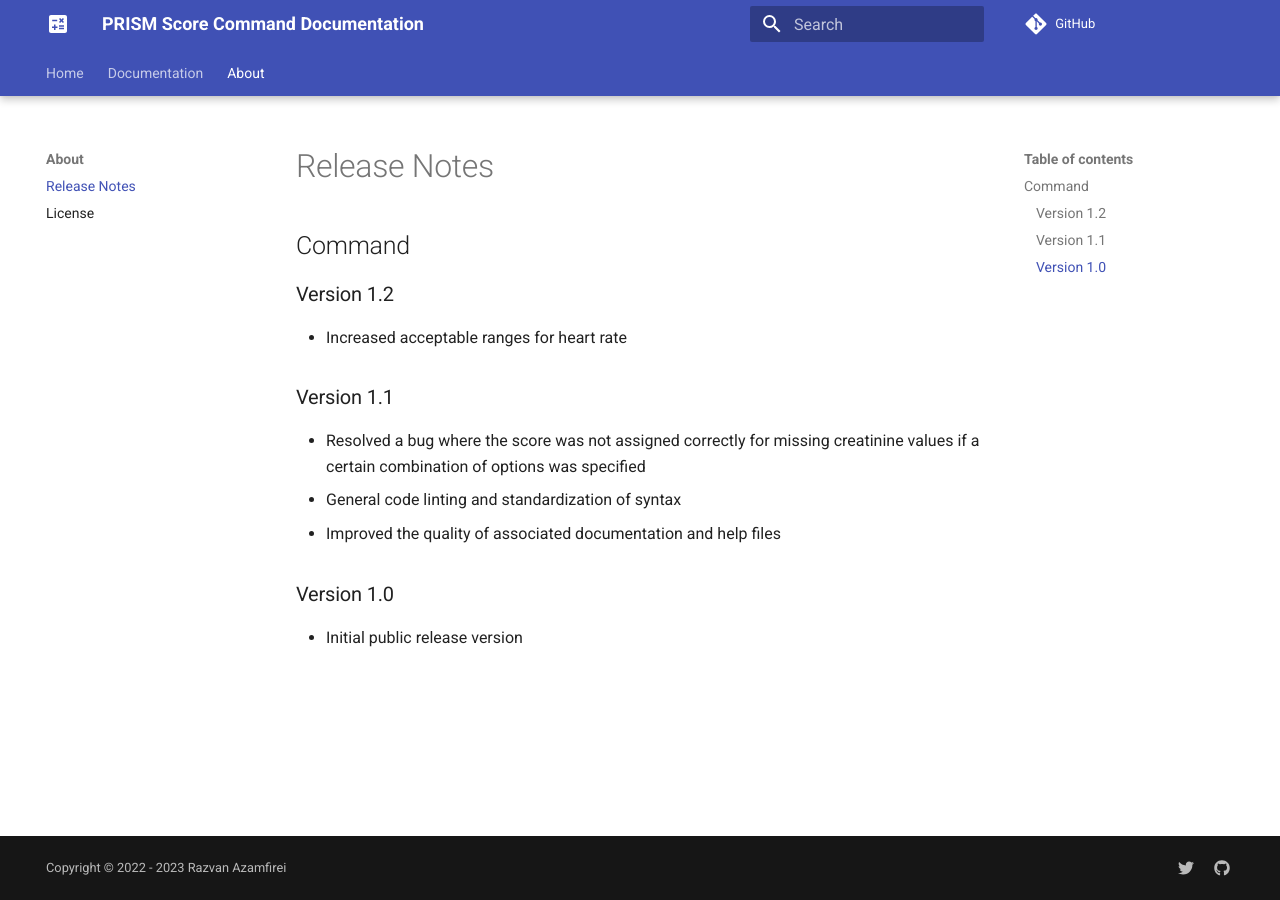
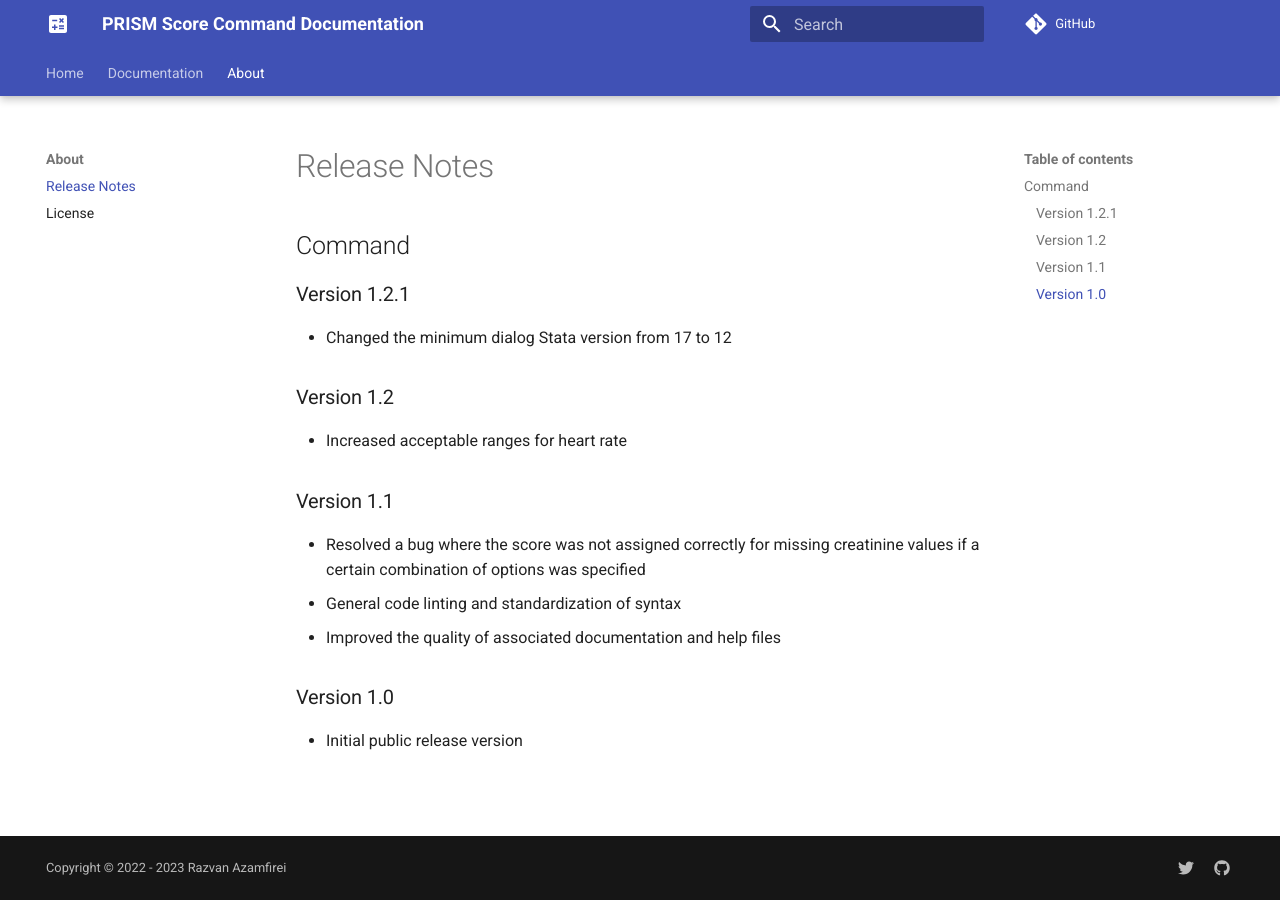
Before and after one commit to razvanazamfirei/prism-score, an MkDocs documentation site: the page built from docs/about/release-notes.md, in a window 1280 px wide. Built offline with MkDocs 1.6.1 and Material for MkDocs 9.7.7, drawn with Linux system fonts in a browser that asks for light colours; comment, search, counter and statistics services are not loaded; the version menu is left out.

Commit message:
chore(dialog): change minimum Stata version from 17 to 12

```diff
--- a/docs/about/release-notes.md
+++ b/docs/about/release-notes.md
@@ -1,6 +1,10 @@
 # Release Notes
 
 ## Command
+
+### Version 1.2.1
+
+* Changed the minimum dialog Stata version from 17 to 12
 
 ### Version 1.2
 
```
Also changed, not shown: 3 other files.
